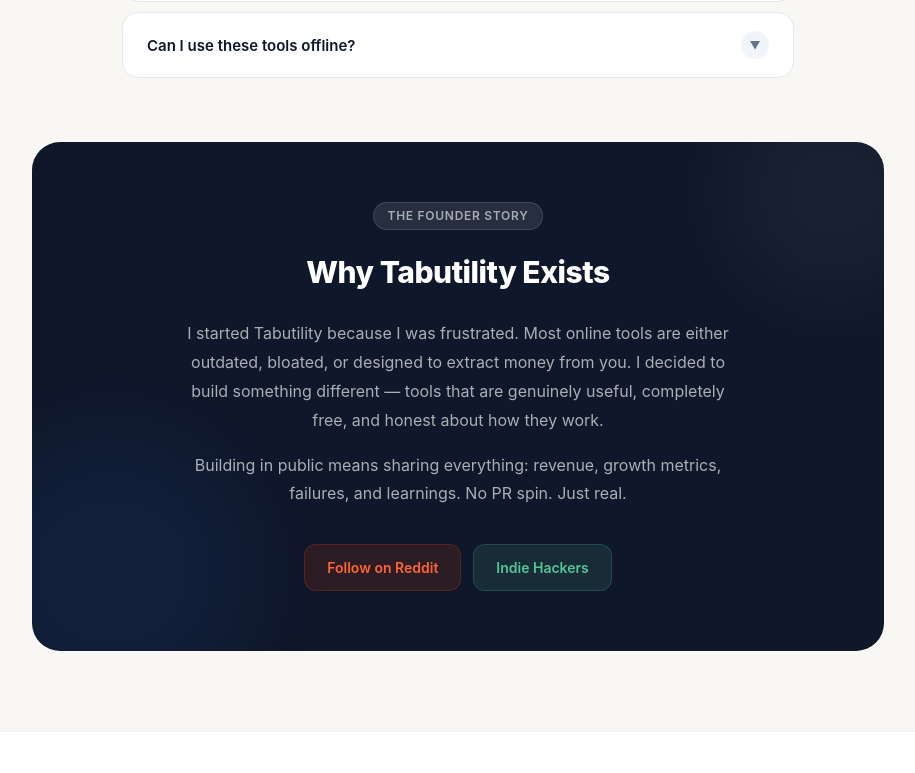
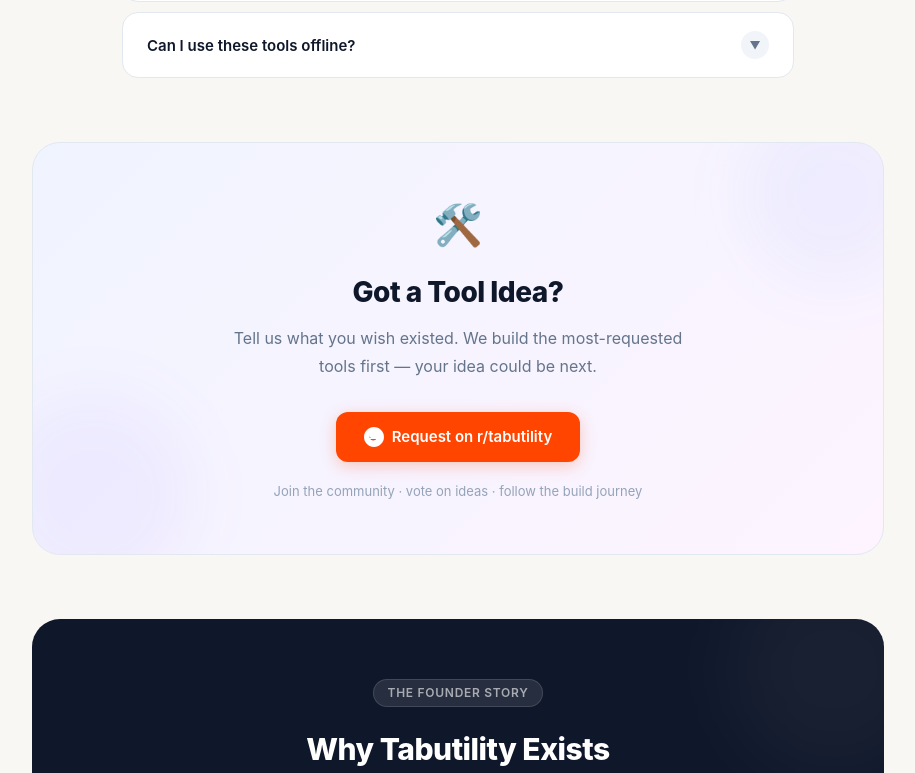
Before and after one commit to rakeshv02/tabutility-landing, a React (Vite) app: page / in a window 1280 px wide. Shown: the part 2507-3280 px from the top of the page, without its empty margins (182-1097 px from the left). Built offline with nearby package versions, Linux system fonts and the light colour scheme.

Commit message:
Update App.jsx

```diff
--- a/src/App.jsx
+++ b/src/App.jsx
@@ -793,6 +793,31 @@ export default function App() {
         </div>
       </section>
 
+      {/* ── Request a Tool ── */}
+      <section style={{ padding: '0 24px 64px', maxWidth: 900, margin: '0 auto' }}>
+        <div style={{ background: 'linear-gradient(135deg, #f0f4ff 0%, #fdf4ff 100%)', borderRadius: 28, padding: '52px 48px', textAlign: 'center', border: '1px solid #e2e8f0', position: 'relative', overflow: 'hidden' }}>
+          <div style={{ position: 'absolute', top: -40, right: -40, width: 180, height: 180, background: 'rgba(75,127,237,0.06)', borderRadius: '50%', filter: 'blur(30px)' }}></div>
+          <div style={{ position: 'absolute', bottom: -40, left: -40, width: 200, height: 200, background: 'rgba(139,92,246,0.06)', borderRadius: '50%', filter: 'blur(30px)' }}></div>
+          <div style={{ position: 'relative', zIndex: 1 }}>
+            <div style={{ fontSize: 40, marginBottom: 16 }}>🛠️</div>
+            <h2 style={{ fontSize: 28, fontWeight: 800, color: '#0f172a', margin: '0 0 12px', letterSpacing: '-0.5px' }}>Got a Tool Idea?</h2>
+            <p style={{ fontSize: 16, color: '#64748b', lineHeight: 1.7, maxWidth: 480, margin: '0 auto 32px' }}>
+              Tell us what you wish existed. We build the most-requested tools first — your idea could be next.
+            </p>
+            <div style={{ display: 'flex', gap: 12, justifyContent: 'center', flexWrap: 'wrap' }}>
+              <a href="https://reddit.com/r/tabutility" target="_blank" rel="noopener noreferrer"
+                style={{ display: 'inline-flex', alignItems: 'center', gap: 8, padding: '14px 28px', background: '#FF4500', color: 'white', borderRadius: 12, fontWeight: 600, fontSize: 15, textDecoration: 'none', boxShadow: '0 4px 16px rgba(255,69,0,0.25)' }}
+                onMouseEnter={e => e.currentTarget.style.transform = 'translateY(-2px)'}
+                onMouseLeave={e => e.currentTarget.style.transform = ''}>
+                <svg width="20" height="20" viewBox="0 0 20 20" fill="currentColor"><path d="M20 10c0-5.523-4.477-10-10-10S0 4.477 0 10c0 5.522 4.477 10 10 10s10-4.478 10-10zm-10.768 3.44c-1.552 0-2.818-.814-2.818-1.44h5.636c0 .626-1.266 1.44-2.818 1.44zm-3.904-3.44a1.12 1.12 0 1 1 2.24 0 1.12 1.12 0 0 1-2.24 0zm6.672-1.12a1.12 1.12 0 1 1 0 2.24 1.12 1.12 0 0 1 0-2.24zm2.24-1.28c-.448 0-.816.224-1.04.56a5.6 5.6 0 0 0-2.88-.784l.56-2.576 1.776.384a.896.896 0 1 0 .896-.896c-.336 0-.624.192-.784.448l-2-.432a.14.14 0 0 0-.16.1l-.624 2.88a5.6 5.6 0 0 0-2.912.784 1.232 1.232 0 0 0-1.04-.56C5.36 6.608 5 6.976 5 7.44c0 .32.176.592.432.752a2.4 2.4 0 0 0-.032.368c0 1.888 2.208 3.44 4.928 3.44s4.928-1.552 4.928-3.44c0-.128-.016-.256-.032-.368.256-.16.432-.432.432-.752 0-.464-.352-.84-.784-.84z"/></svg>
+                Request on r/tabutility
+              </a>
+            </div>
+            <p style={{ margin: '20px 0 0', fontSize: 13, color: '#94a3b8' }}>Join the community · vote on ideas · follow the build journey</p>
+          </div>
+        </div>
+      </section>
+
       {/* ── About ── */}
       <section
         id="about"
```
